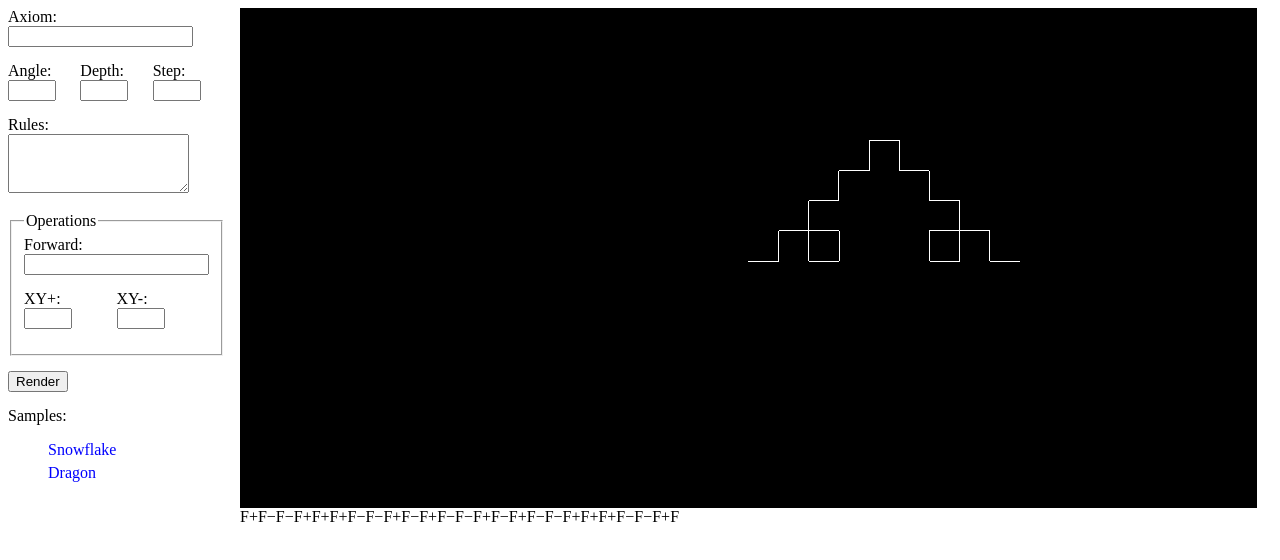
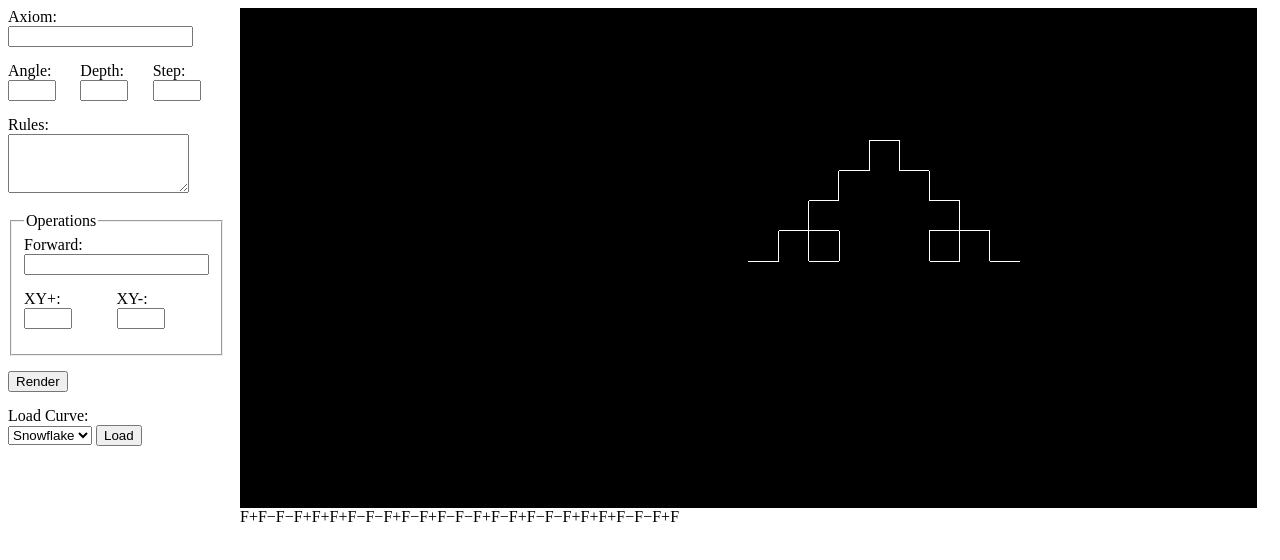
Before and after one commit to marshcode/lsystem, a plain HTML site: page src/index.html in a window 1280 px wide. Drawn offline with nearby package versions, Linux system fonts and the light colour scheme.

Commit message:
more layout stuff

```diff
--- /dev/null
+++ b/src/core/curve_storage.js
@@ -0,0 +1,20 @@
+class CurveStorage{
+
+    constructor() {
+        this.curves = {}
+    }
+
+    addCurve(name, display){
+        this.curves[name] = {
+            display:display
+        }
+    }
+
+    getCurve(name){
+        return this.curves[name]
+    }
+
+    getCurveNames(){
+        return Object.keys(this.curves)
+    }
+}
--- a/src/index.html
+++ b/src/index.html
@@ -4,8 +4,10 @@
     <meta charset="UTF-8">
     <title>LSystems</title>
     <script src="core/generator.js"></script>
+    <script src="core/curve_storage.js"></script>
     <script src="display/turtle.js"></script>
     <script src="display/three_js.js"></script>
+    <script src="widgets/curve_chooser.js"></script>
     <link rel="stylesheet" href="style.css">
 
 </head>
@@ -52,11 +54,12 @@
                 <input type="button" value="Render">
             </label>
 
-            <div>
-                Samples:
-                <ul id="samples">
-                </ul>
-
+            <div id="chooser">
+                <label>
+                    Load Curve: </br>
+                    <select id="chooser_select"></select>
+                    <input id="chooser_button" type="button" value="Load">
+                </label>
             </div>
         </div>
 
@@ -121,30 +124,21 @@
         create_curve()
 
         ///////////////////////////
-        //Samples
+        //Curve Storage and Choice
         ///////////////////////////
-        const sample_data = {
-            'snowflake':{
-                "display" :"Snowflake"
-            },
-            'dragon':{
-                "display" :"Dragon"
-            }
-        }
-        const samples = document.getElementById("samples")
-        for(var key in sample_data){
-            var data = sample_data[key];
-            var li = document.createElement('li');
-            li.setAttribute('data-type', key);
-            li.textContent = data.display;
-            samples.appendChild(li);
-        }
+        var curve_storage = new CurveStorage()
+        curve_storage.addCurve('snowflake', "Snowflake")
+        curve_storage.addCurve('dragon', "Dragon")
 
 
-        samples.onclick = function (e){
-            const sample = e.target.getAttribute('data-type')
-            console.log(sample);
-        }
+        var chooser_select = document.getElementById("chooser_select")
+        var chooser_button = document.getElementById("chooser_button")
+        curve_chooser(curve_storage, chooser_select)
+        chooser_button.onclick = (function(e){
+            console.log(chooser_select.value)
+        })
+
+;
 
     </script>
 </body>
--- /dev/null
+++ b/src/widgets/curve_chooser.js
@@ -0,0 +1,10 @@
+
+const curve_chooser =function(curve_storage, chooser_select){
+    curve_storage.getCurveNames().forEach(function (key){
+        var data = curve_storage.getCurve(key)
+        var option = document.createElement('option');
+        option.setAttribute('value', key);
+        option.textContent = data.display;
+        chooser_select.appendChild(option);
+    })
+}
```
